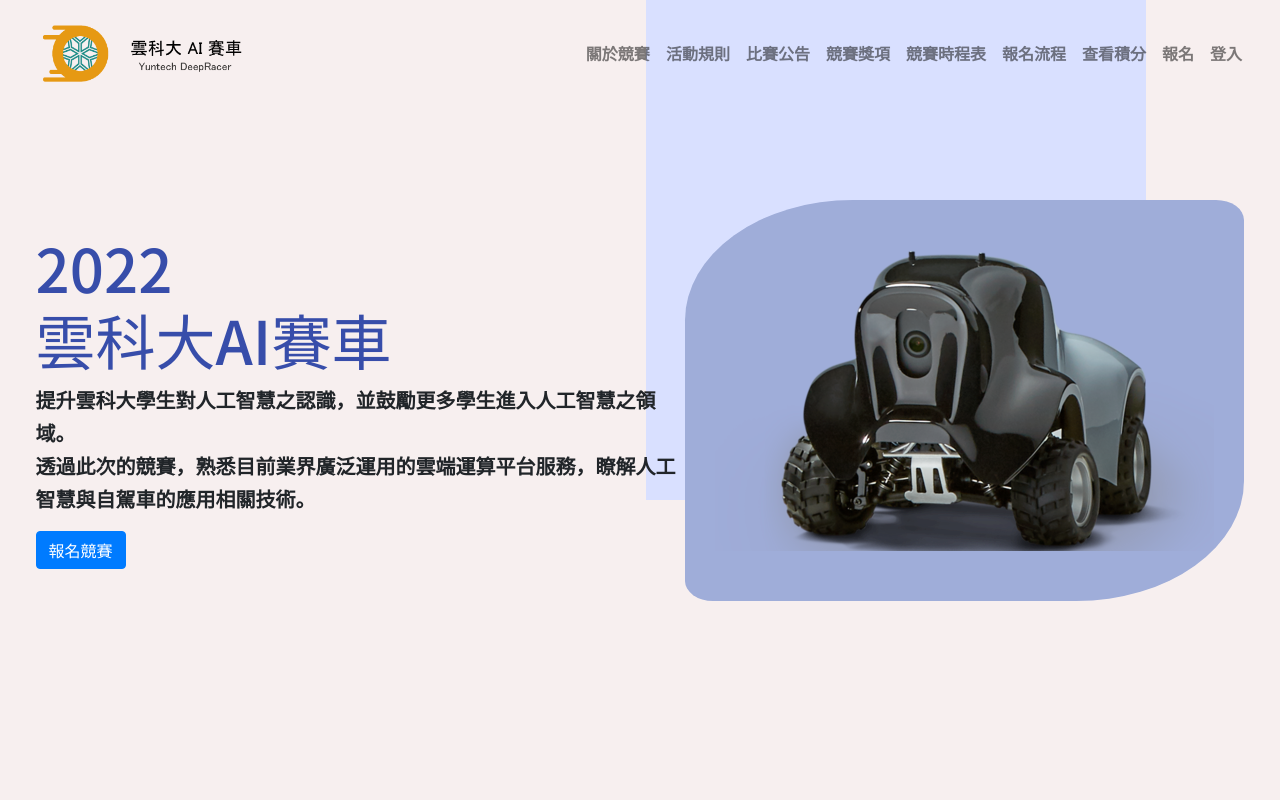
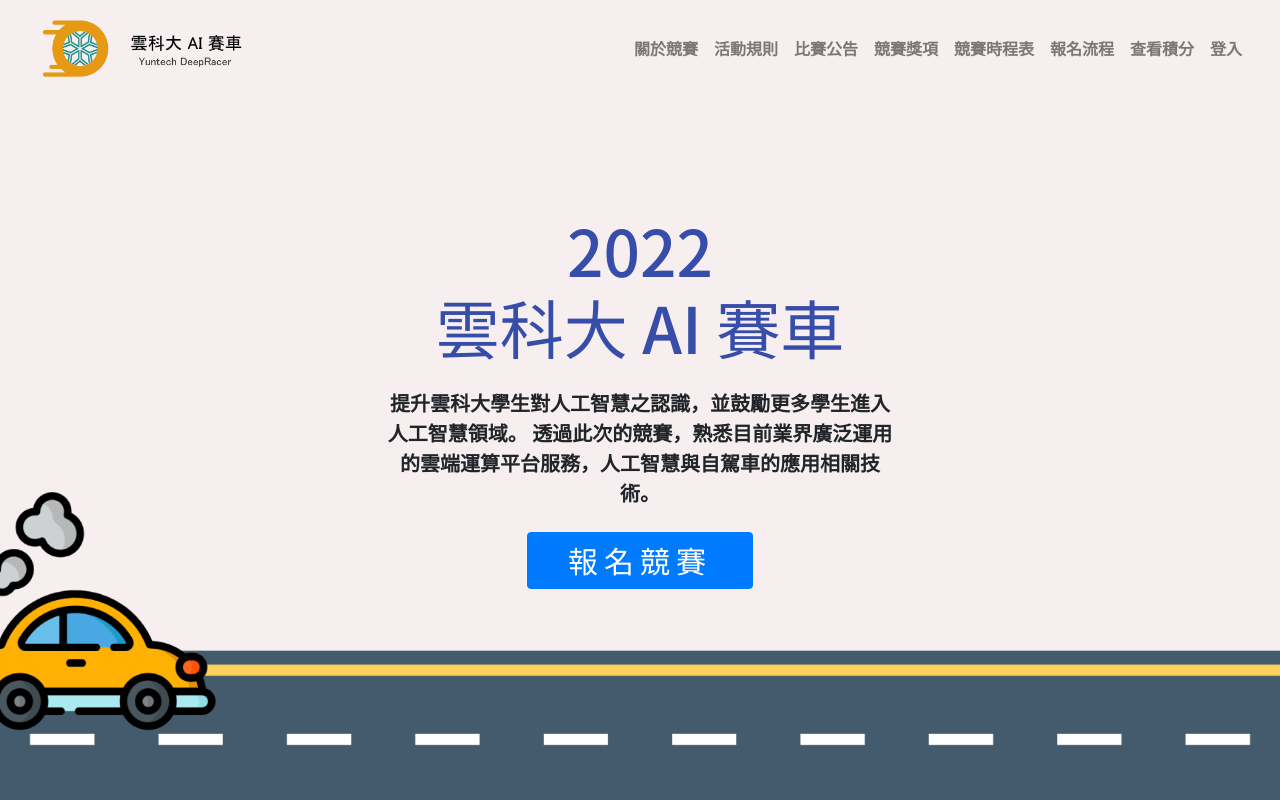
Before and after one commit to lee98064/yuntech-AIPlatform-frontend, a Nuxt app: page / in a window 1280 px wide. Shown: the top 800 px of the page. Built offline with nearby package versions, Linux system fonts and the light colour scheme.

Commit message:
Fix navbar bug and add timeline

```diff
--- /dev/null
+++ b/components/IndexPage/About.vue
@@ -0,0 +1,10 @@
+<template>
+  <div class="container"></div>
+</template>
+
+<script>
+export default {
+  name: 'About',
+  setup() {},
+}
+</script>
--- a/components/IndexPage/Area1.vue
+++ b/components/IndexPage/Area1.vue
@@ -1,22 +1,19 @@
 <template>
   <div class="area1">
-    <div class="left">
-      <h1>
-        2022 <br />
-        雲科大AI賽車
-      </h1>
-      <p>
-        提升雲科大學生對人工智慧之認識，並鼓勵更多學生進入人工智慧之領域。<br />
-        透過此次的競賽，熟悉目前業界廣泛運用的雲端運算平台服務，瞭解人工智慧與自駕車的應用相關技術。
-      </p>
-      <button class="btn btn-primary">報名競賽</button>
-    </div>
-    <div class="right">
-      <div class="img-container">
-        <img src="~/static/area1/deepracer.png" alt="" />
-      </div>
-    </div>
-    <div class="decoration"></div>
+    <h1 class="mb-4">
+      2022 <br />
+      雲科大 AI 賽車
+    </h1>
+    <p class="mb-4">
+      提升雲科大學生對人工智慧之認識，並鼓勵更多學生進入人工智慧領域。
+      透過此次的競賽，熟悉目前業界廣泛運用的雲端運算平台服務，人工智慧與自駕車的應用相關技術。
+    </p>
+    <nuxt-link
+      class="btn btn-primary"
+      :to="{ name: 'index', hash: '#timeline' }"
+    >
+      報名競賽
+    </nuxt-link>
   </div>
 </template>
 
@@ -31,35 +28,32 @@ export default {
   position: relative;
   display: flex;
   flex-direction: column;
-  justify-content: space-evenly;
-  min-height: calc(100vh - 100px);
+  justify-content: center;
+  align-items: center;
   min-height: 100vh;
-  /* background-image: url('~/static/bg-1.png');
+  background-image: url('~/static/bg-1.png');
   background-position: center center;
-  background-repeat: no-repeat; */
-}
-
-.area1 .decoration {
-  display: none;
-}
-
-.area1 .left {
+  background-repeat: no-repeat;
+  background-size: cover;
   padding: 0px 5%;
 }
 
-.area1 .left h1 {
+.area1 h1 {
   color: #374daa;
+  font-size: 60px;
   text-align: center;
 }
 
-.area1 .left p {
-  font-size: 12px;
-  text-align: center;
+.area1 p {
+  font-size: 15px;
+  text-align: justify;
 }
 
-.area1 .left button {
-  display: block;
-  margin: auto;
+.area1 a {
+  font-size: 20px;
+  letter-spacing: 6px;
+  padding: 5px 40px;
+  text-align: center;
 }
 
 .area1 .right {
@@ -67,7 +61,7 @@ export default {
 }
 
 .area1 .right .img-container {
-  padding: 50px 30px;
+  padding: 40px 30px;
   border-radius: 30% 5%;
   background-color: #9fadd9;
 }
@@ -81,47 +75,22 @@ export default {
 @media (min-width: 768px) {
   .area1 {
     padding: 0;
-    flex-direction: row;
-    justify-content: space-evenly;
     align-items: center;
     padding: 0px 2%;
   }
 
-  .area1 .decoration {
-    display: block;
-    position: absolute;
-    top: 0;
-    right: 10.5%;
-    height: 500px;
-    width: 500px;
-    z-index: -2;
-    background-color: #d9e0ff;
+  .area1 h1 {
+    font-size: 5vw;
   }
 
-  .area1 .left {
-    padding: 0;
-    max-width: 50vw;
+  .area1 p {
+    max-width: 40vw;
+    font-size: 20px;
+    text-align: center;
   }
 
-  .area1 .left :is(h1, p) {
-    text-align: left;
-  }
-
-  .area1 h1 {
-    font-size: 60px;
-  }
-
-  .area1 .left p {
-    line-height: 166.6%;
-    font-size: 20px;
-  }
-
-  .area1 .left button {
-    margin: unset;
-  }
-
-  .area1 .right img {
-    max-width: 500px;
+  .area1 a {
+    font-size: 30px;
   }
 }
 </style>
--- a/components/IndexPage/Area4.vue
+++ b/components/IndexPage/TimeLine.vue
@@ -76,7 +76,7 @@
 
 <script>
 export default {
-  name: 'Area4',
+  name: 'TimeLine',
 }
 </script>
 
--- a/components/Navbar.vue
+++ b/components/Navbar.vue
@@ -16,28 +16,25 @@
     <b-collapse id="nav-collapse" is-nav>
       <!-- Right aligned nav items -->
       <b-navbar-nav class="ml-auto">
-        <b-nav-item to="/a">關於競賽</b-nav-item>
+        <b-nav-item :to="{ name: 'index', hash: '#timeline' }"
+          >關於競賽</b-nav-item
+        >
         <b-nav-item to="#">活動規則</b-nav-item>
         <b-nav-item to="#">比賽公告</b-nav-item>
         <b-nav-item to="#">競賽獎項</b-nav-item>
-        <b-nav-item to="#">競賽時程表</b-nav-item>
+        <b-nav-item :to="{ name: 'index', hash: '#timeline' }"
+          >競賽時程表</b-nav-item
+        >
         <b-nav-item to="#">報名流程</b-nav-item>
         <b-nav-item to="#">查看積分</b-nav-item>
-        <b-nav-item to="#">報名</b-nav-item>
-        <b-nav-item to="#">登入</b-nav-item>
+        <b-nav-item to="/auth/login">登入</b-nav-item>
         <!-- <b-nav-item-dropdown text="Lang" right>
           <b-dropdown-item href="#">EN</b-dropdown-item>
           <b-dropdown-item href="#">ES</b-dropdown-item>
           <b-dropdown-item href="#">RU</b-dropdown-item>
           <b-dropdown-item href="#">FA</b-dropdown-item>
         </b-nav-item-dropdown>
-
-        <b-nav-item-dropdown right>
-          <template #button-content>
-            <em>User</em>
-          </template>
-          <b-dropdown-item href="#">Profile</b-dropdown-item>
-          <b-dropdown-item href="#">Sign Out</b-dropdown-item>
+>n-item href="#">Sign Out</b-dropdown-item>
         </b-nav-item-dropdown> -->
       </b-navbar-nav>
     </b-collapse>
@@ -49,6 +46,17 @@ export default {
   name: 'Navbar',
   beforeMount() {
     window.addEventListener('scroll', this.handleScroll)
+  },
+  mounted() {
+    this.$root.$on('bv::collapse::state', (collapseId, isJustShown) => {
+      if (isJustShown) {
+        document.getElementById('navbar').classList.add('navbar-white')
+      } else if (window.scrollY > 20) {
+        document.getElementById('navbar').classList.add('navbar-white')
+      } else {
+        document.getElementById('navbar').classList.remove('navbar-white')
+      }
+    })
   },
   methods: {
     handleScroll() {
@@ -68,14 +76,18 @@ export default {
   left: 0;
   right: 0;
   z-index: 10000;
-  padding-top: 15px;
-  padding-bottom: 15px;
+  padding-top: 10px;
+  padding-bottom: 10px;
   background-color: rgba(255, 255, 255, 0);
   transition: all 0.3s ease-in-out;
 }
 
 .navbar-white {
-  position: fixed;
+  box-shadow: 0 0.2rem 1rem rgb(0 0 0 / 15%);
+  background-color: rgba(255, 255, 255, 1);
+}
+
+.navbar-open {
   box-shadow: 0 0.2rem 1rem rgb(0 0 0 / 15%);
   background-color: rgba(255, 255, 255, 1);
 }
--- a/nuxt.config.js
+++ b/nuxt.config.js
@@ -45,6 +45,44 @@ export default {
     // Workaround to avoid enforcing hard-coded localhost:3000: https://github.com/nuxt-community/axios-module/issues/308
     baseURL: '/',
   },
+  router: {
+    scrollBehavior: async (to, from, savedPosition) => {
+      if (savedPosition) {
+        return savedPosition
+      }
+
+      const findEl = async (hash, x) => {
+        return (
+          document.querySelector(hash) ||
+          (await new Promise((resolve, reject) => {
+            if (x > 50) {
+              return resolve()
+            }
+            setTimeout(() => {
+              resolve(findEl(hash, ++x || 1))
+            }, 100)
+          }))
+        )
+      }
+
+      if (to.hash) {
+        const el = await findEl(to.hash)
+        if ('scrollBehavior' in document.documentElement.style) {
+          return window.scrollTo({
+            top: el.offsetTop,
+            behavior: 'smooth',
+          })
+        } else {
+          return window.scrollTo(0, el.offsetTop)
+        }
+      }
+
+      return {
+        x: 0,
+        y: 0,
+      }
+    },
+  },
 
   // Build Configuration: https://go.nuxtjs.dev/config-build
   build: {},
--- a/pages/index.vue
+++ b/pages/index.vue
@@ -1,18 +1,19 @@
 <template>
   <div>
     <Area1 />
-    <Area2 />
-    <Area4 />
+    <About id="about" />
+    <TimeLine id="timeline" />
   </div>
 </template>
 
 <script>
 import Area1 from '~/components/IndexPage/Area1.vue'
 import Area2 from '~/components/IndexPage/Area2.vue'
-import Area4 from '~/components/IndexPage/Area4.vue'
+import TimeLine from '../components/IndexPage/TimeLine.vue'
+import About from '~/components/IndexPage/About.vue'
 export default {
   name: 'IndexPage',
   layout: 'default',
-  components: { Area1, Area2, Area4 },
+  components: { Area1, Area2, TimeLine, About },
 }
 </script>
```
Also changed, not shown: static/bg-1.png, static/bg-2.png (added).
